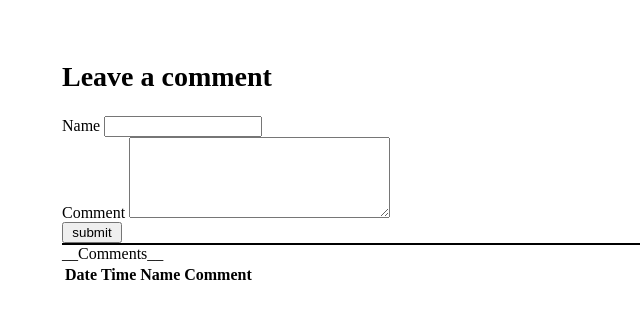
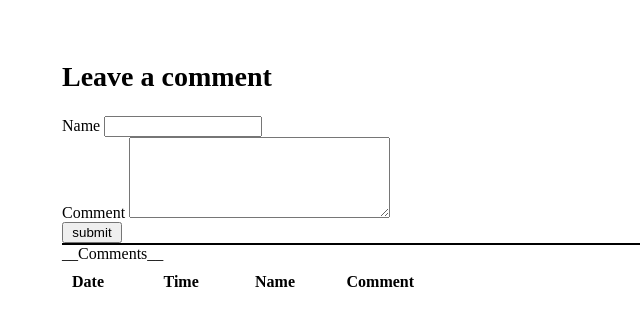
Before and after one commit to drishya-dobriyal/flower-catalog-drishya-dobriyal, a website: page templates/guestBooks.html in a window 1280 px wide. Shown: the part 115-440 px from the top of the page, without its empty margins (191-831 px from the left). Drawn offline with Linux system fonts and the light colour scheme; files that its build step writes are made by us from their sources.

Commit message:
modified table css

```diff
--- a/public/css/guestBooks.css
+++ b/public/css/guestBooks.css
@@ -28,3 +28,20 @@ body {
 #userName {
   width: 150px;
 }
+table, th, td {
+  border-collapse: collapse;
+  padding: 10px;
+}
+
+#table {
+  text-align: left;
+  table-layout: fixed;
+  width: 100%;
+  word-wrap: break-word;
+}
+.a{
+  width: 50%;
+}
+tr:nth-child(even){
+  background-color: #f2f2f2;
+}
--- a/templates/guestBooks.html
+++ b/templates/guestBooks.html
@@ -16,21 +16,21 @@
     <form action="guestBooks.html" method="POST" id='user'>
 
       <label for="userName">Name</label>
-      <input type="text" name="userName" id="userName"></input>
+      <input type="text" name="userName" id="userName" required></input>
       <br>
 
       <label for="Comment">Comment</label>
-      <textarea rows="5" cols="30" type="text" name="userComment" id="userComment"></textarea>
+      <textarea rows="5" cols="30" type="text" name="userComment" id="userComment" required></textarea>
       <br>
 
       <input type="submit" value="submit" id="submit">
     </form>
-    <table>
-      <tr>
+    <table id="table" cellspacing="10">
+      <tr cellspacing="10">
         <th>Date</th>
         <th>Time</th>
         <th>Name</th>
-        <th>Comment</th>
+        <th class="a">Comment</th>
       </tr>
       __Comments__
     </table>
```
Also changed, not shown: 1 other file.
